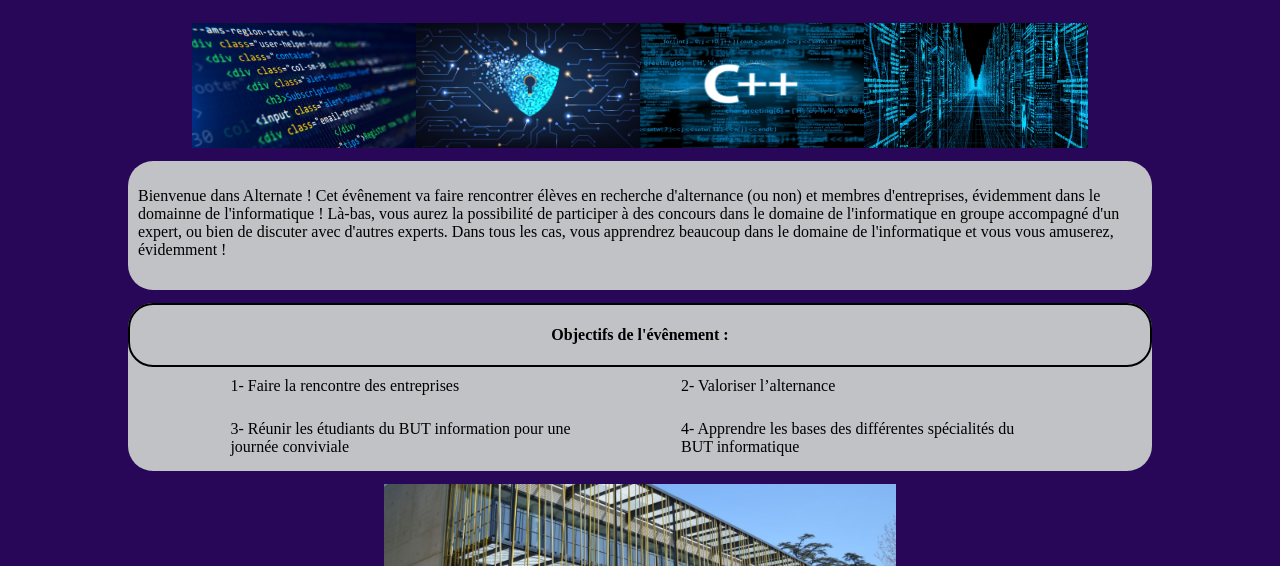
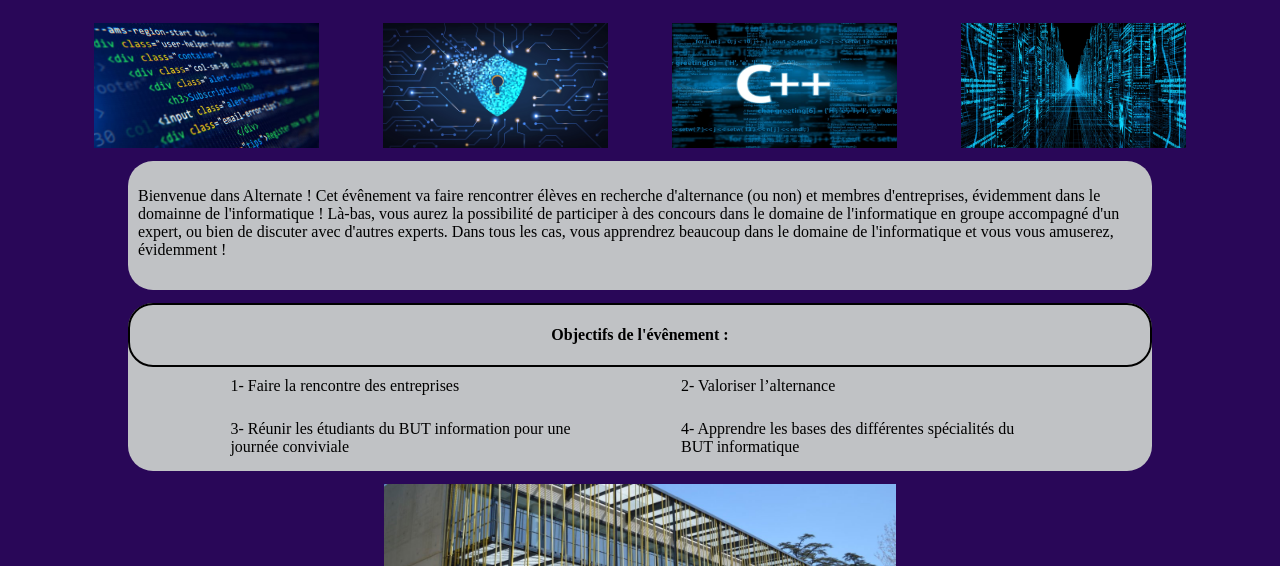
Before and after one commit to Nicolaszoppi/sae-eco-site, a plain HTML site: page index.html in a window 1280 px wide. Shown: the part 234-800 px from the top of the page. Drawn offline with Linux system fonts and the light colour scheme.

Commit message:
jcrois cb yeeeeee

```diff
--- a/sitestatique.css
+++ b/sitestatique.css
@@ -54,8 +54,9 @@ ul {
 }
 .collés {
     display: flex;
-    justify-content:space-between;
-    width : 70%;
+    justify-content:center;
+    width : 100%;
+    gap : 5%;
 }
 .liste {
     display: flex;
```
